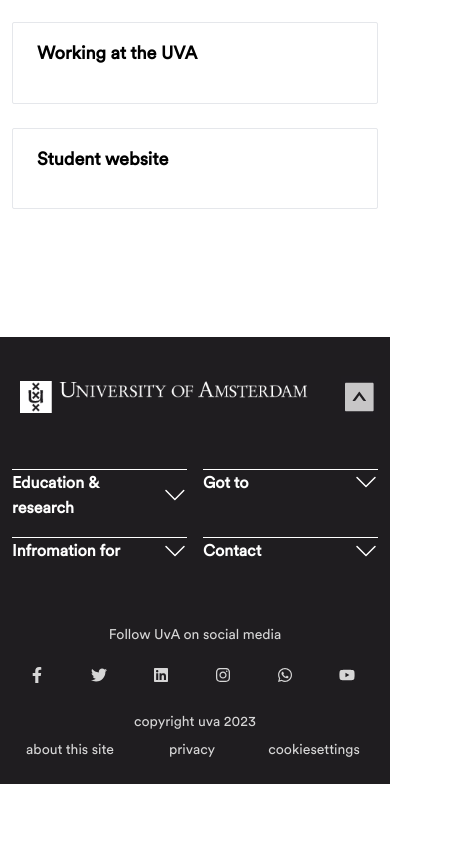
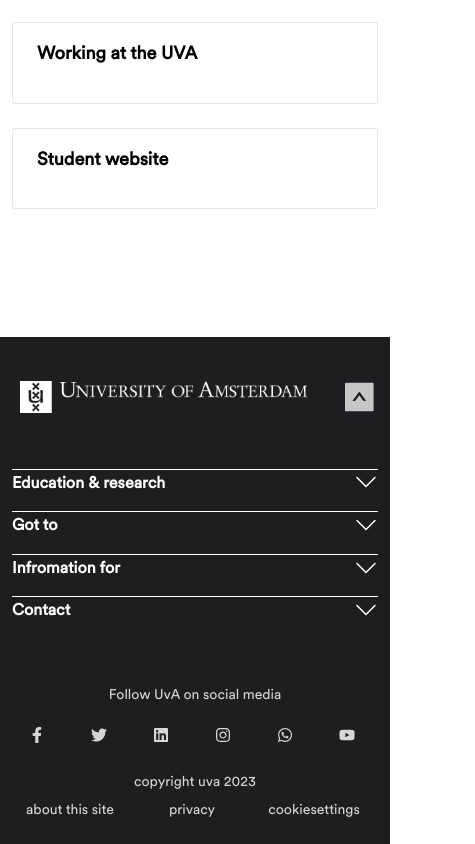
Before and after one commit to ishoborabyose/university-amsterdam, a Next.js app: page / in a window 390 px wide. Shown: the part 3350-4194 px from the top of the page, 475 px wide, since content can reach past the window. Before the commit the page ends 4134 px from the top, so only its background shows below. Built offline with nearby package versions, Linux system fonts and the light colour scheme.

Commit message:
Feat: Add clone

```diff
--- a/components/Footer.jsx
+++ b/components/Footer.jsx
@@ -39,7 +39,7 @@ export const Footer = () => {
           <AiFillUpSquare className="text-[#C7C6C7]  h-[42px] w-[42px] bg-[#1f1d21]" />
         </div>
 
-        <ul className="grid sm:grid-cols-1 lg:grid-cols-2 gap-4 mt-12 mb-6  text-white grid-cols-4">
+        <ul className="grid sm:grid-cols-1  gap-4 mt-12 mb-6  text-white grid-cols-4">
           {[
             {
               title: "Education & research",
--- a/components/Navbar.jsx
+++ b/components/Navbar.jsx
@@ -47,7 +47,7 @@ export const Navbar = () => {
         )}
         <img className="object-cover sm:block hidden" src="/images/small.PNG" />
         <div className="flex items-center gap-[12px] sm:hidden ">
-          <div className=" relative  lg:hidden flex mr-[1px] ">
+          <div className=" relative   flex mr-[1px] ">
             <div className=" absolute top-[30%] border-l pl-2 left-[360px]">
               <CiSearch className="w-5 h-5  cursor-pointer" />
             </div>
--- a/components/University.jsx
+++ b/components/University.jsx
@@ -4,7 +4,7 @@ import { BsArrowRight } from "react-icons/bs";
 export const University = () => {
   return (
     <div className="max-w-6xl px-3 mx-auto mt-[72px] sm:pt-7 sm:mt-0 pb-[86px] relative">
-      <div className="grid grid-cols-2 lg:grid-cols-1 sm:grid-cols-1">
+      <div className="grid grid-cols-2 sm:grid-cols-1">
         <div className="pt-[72px]">
           <h1 className="text-[#1f1d21] leading-[59px] text-[42px] font-semibold">
             University of Amsterdam
@@ -22,7 +22,7 @@ export const University = () => {
           <div className="bg-[#F7F7F7] w-[547] h-[500px] px-72  -right-[124px] -bottom-[72px]  -z-10 absolute  sm:hidden "></div>
         </div>
       </div>
-      <div className=" grid sm:grid-cols-1 grid-cols-3 gap-[12px] lg:left-40 lg:top-[500px] lg:grid-cols-1 absolute left-1 sm:left-7 sm:top-[555px]  top-[334px]">
+      <div className=" grid sm:grid-cols-1 grid-cols-3 gap-[12px] l absolute left-1 sm:left-7 sm:top-[555px]  top-[334px]">
         {[
           {
             title: "Bachelor's",
```
